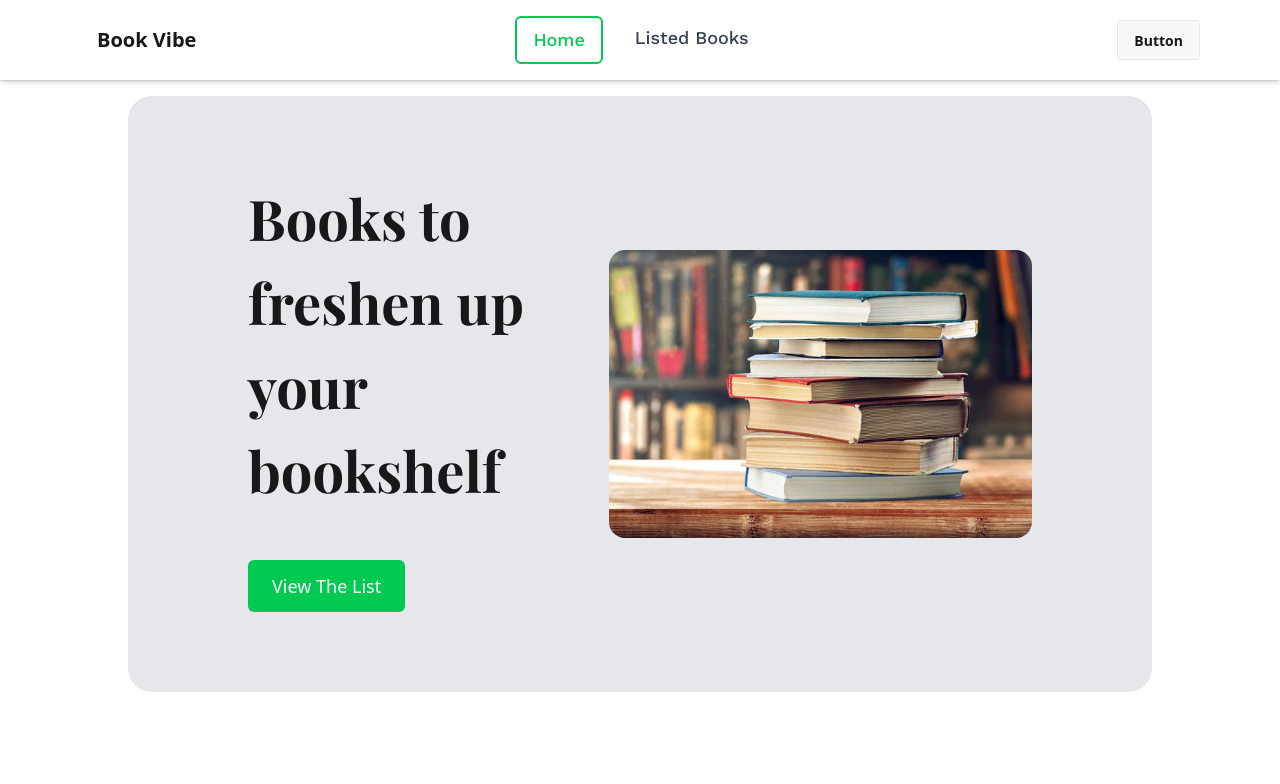
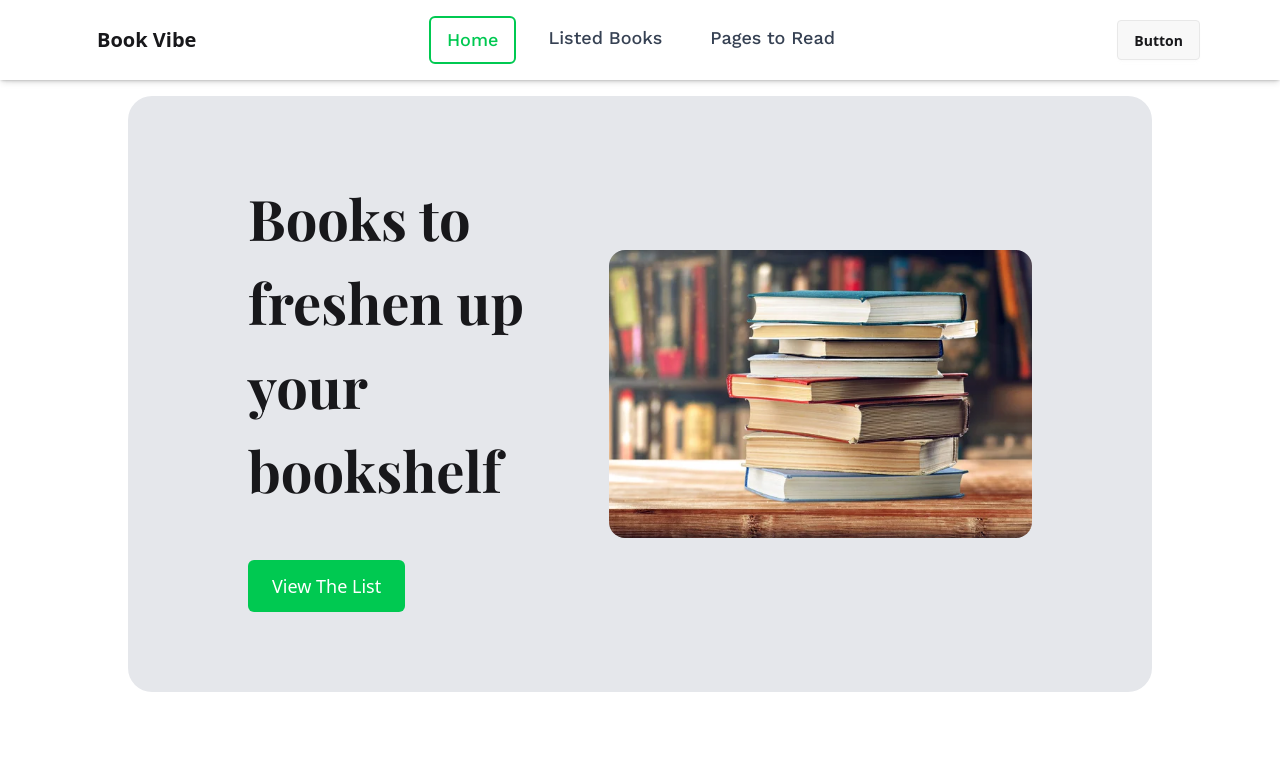
Before and after one commit to Samiul821/boi-poka, a React (Vite) app: page / in a window 1280 px wide. Shown: the top 784 px of the page. Built offline with nearby package versions, Linux system fonts and the light colour scheme; a web font is replaced by a local one.

Commit message:
all done

```diff
--- a/src/components/Header/Navbar.jsx
+++ b/src/components/Header/Navbar.jsx
@@ -47,6 +47,14 @@ const Navbar = () => {
                 Listed Books
               </NavLink>
             </li>
+            <li>
+              <NavLink
+                to="/pagesToRead"
+                className={({ isActive }) => (isActive ? "text-indigo-600" : "")}
+              >
+                Pages to Read
+              </NavLink>
+            </li>
           </ul>
         </div>
         <Link to="/" className="btn btn-ghost text-xl font-bold">
@@ -83,6 +91,20 @@ const Navbar = () => {
               Listed Books
             </NavLink>
           </li>
+          <li>
+            <NavLink
+              to="/pagesToRead"
+              className={({ isActive }) =>
+                `px-4 py-2 rounded-md font-medium transition duration-200 work-sans text-lg ${
+                  isActive
+                    ? "text-green-500 border-2 border-green-500"
+                    : "text-gray-700 hover:text-green-500"
+                }`
+              }
+            >
+              Pages to Read
+            </NavLink>
+          </li>
         </ul>
       </div>
       <div className="navbar-end">
```
